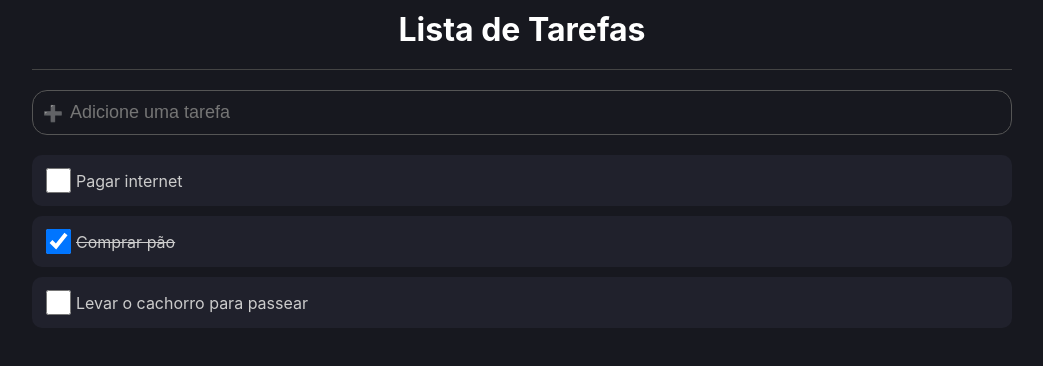
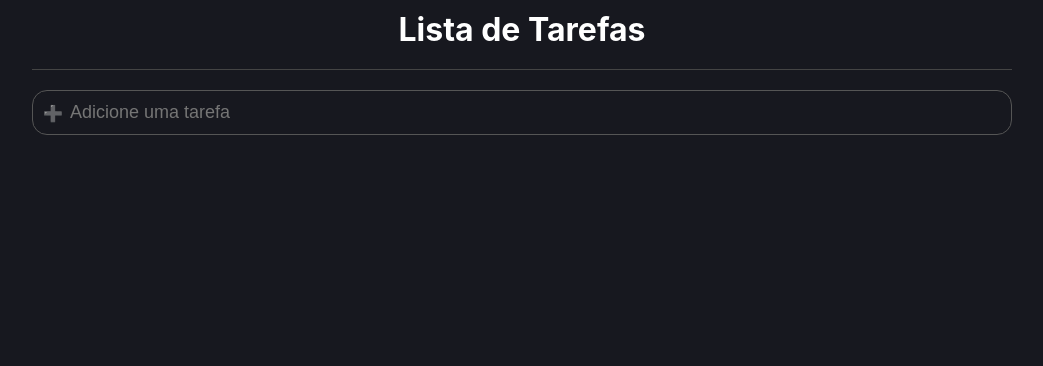
Before and after one commit to maeduarda/to-do-list, a React (Create React App) app: page / in a window 1280 px wide. Shown: the top 366 px of the page, without its empty margins (118-1161 px from the left). Built offline with nearby package versions, Linux system fonts and the light colour scheme.

Commit message:
consertando erros

```diff
--- a/package.json
+++ b/package.json
@@ -1,4 +1,5 @@
 {
+  "homepage": "https://maeduarda.github.io/to-to-list",
   "name": "todo",
   "version": "0.1.0",
   "private": true,
@@ -18,6 +19,8 @@
     "web-vitals": "^2.1.4"
   },
   "scripts": {
+    "predeploy": "npm run build",
+    "deploy": "gh-pages -d build",
     "start": "react-scripts start",
     "build": "react-scripts build",
     "test": "react-scripts test",
@@ -42,6 +45,7 @@
     ]
   },
   "devDependencies": {
-    "@types/styled-components": "^5.1.25"
+    "@types/styled-components": "^5.1.25",
+    "gh-pages": "^4.0.0"
   }
 }
--- a/src/App.tsx
+++ b/src/App.tsx
@@ -6,9 +6,7 @@ import  AddArea  from './components/AddArea'
 
 const App = () => {
   const [list, setList] = useState<Item[]>([
-    {id: 1, name: 'Pagar internet', done: false},
-    {id: 2, name: 'Comprar pão', done: true},
-    {id: 3, name: 'Levar o cachorro para passear', done: false}
+
   ]);
 
   const handleAddTask = (taskName: string) => {
```
Also changed, not shown: public/manifest.json (deleted), 1 other file (tests, documents, lock files or other folders).
